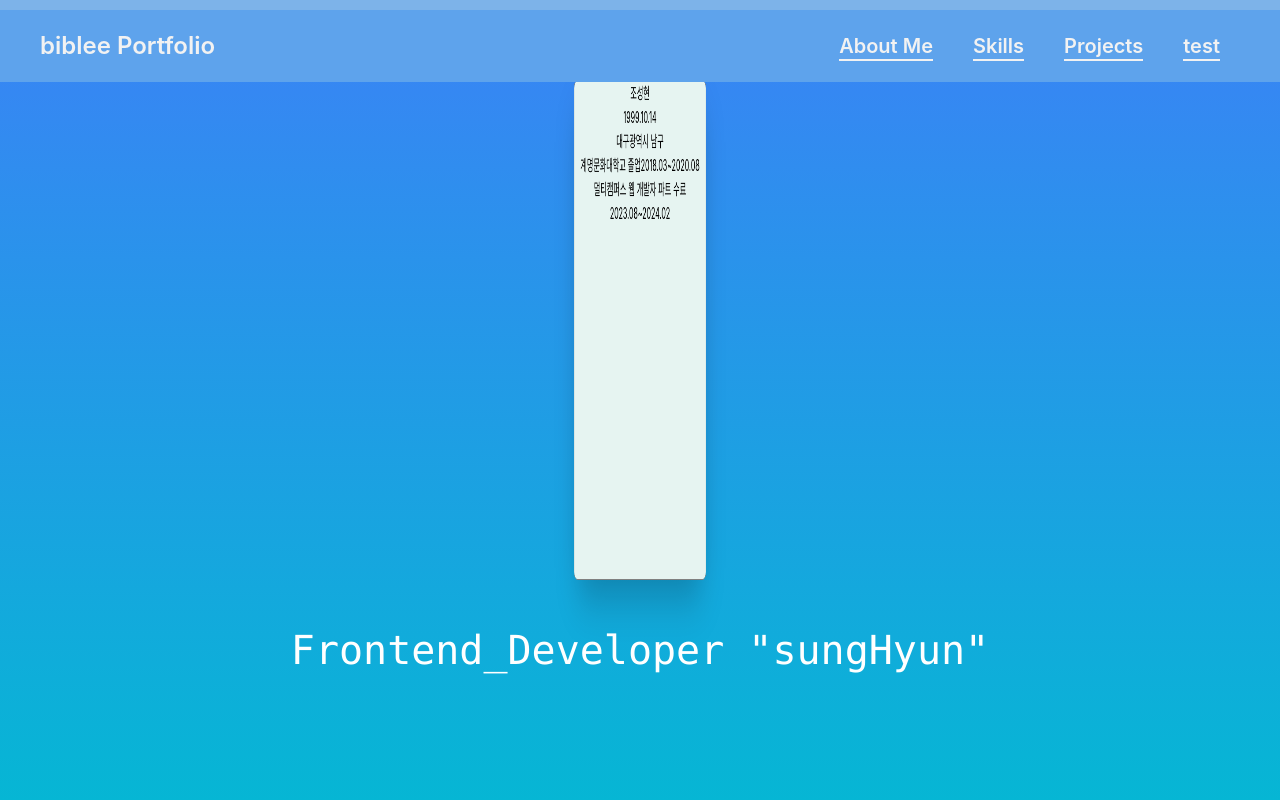
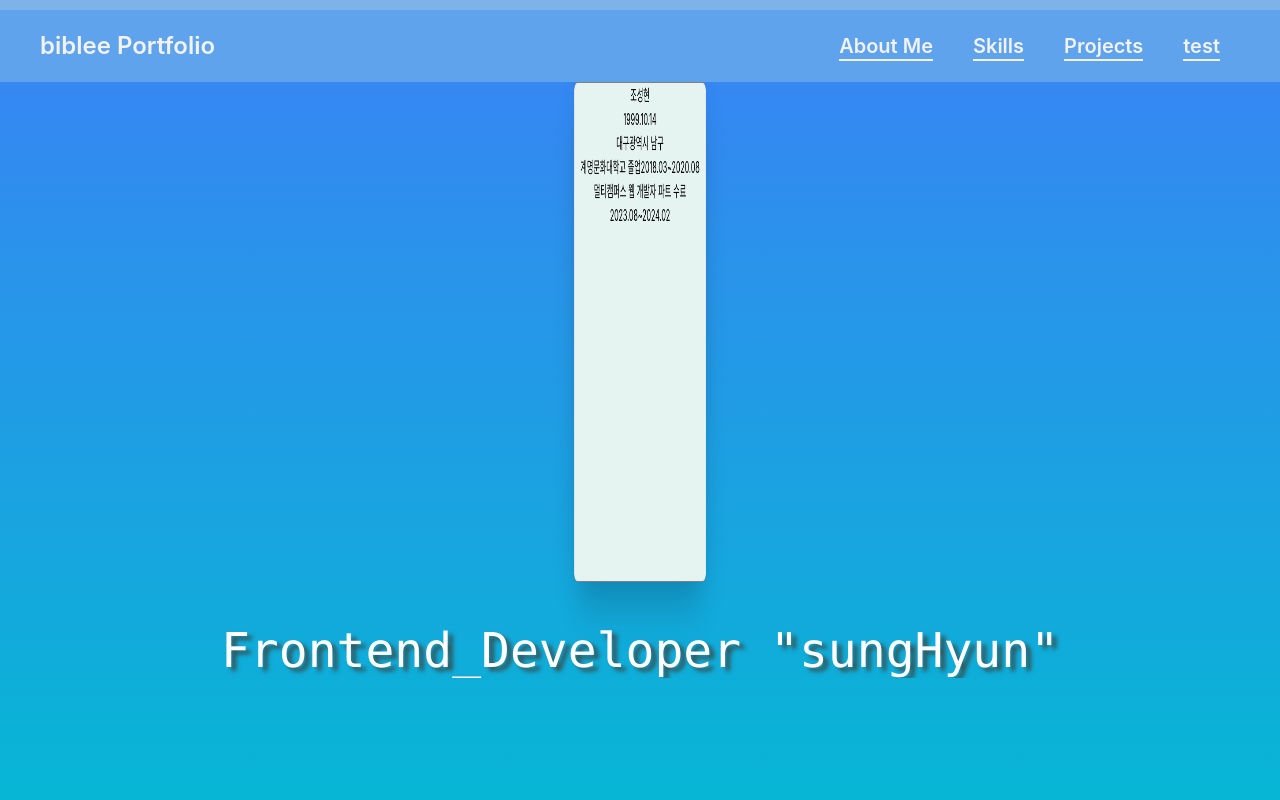
Before and after one commit to sunghyun-biblee/MyPortfolio, a React (Create React App) app: page / in a window 1280 px wide. Shown: the top 800 px of the page. Built offline with nearby package versions, Linux system fonts and the light colour scheme.

Commit message:
수정: title- textShadow 추가

```diff
--- a/src/components/aboutme/IntroduceTwo.tsx
+++ b/src/components/aboutme/IntroduceTwo.tsx
@@ -76,9 +76,9 @@ export const IntroduceTwo = ({ value }: IIntroduce) => {
           </div>
           <div className="overflow-hidden h-auto my-10" id="title">
             <h1
-              className="text-[40px] text-white
+              className="text-5xl text-white py-1
               transform translate-y-[110px] animate-introSlideIn-title
-              font-mono"
+              font-mono [text-shadow:_5px_4px_4px_#335154]"
             >
               Frontend_Developer "sungHyun"
             </h1>
```
